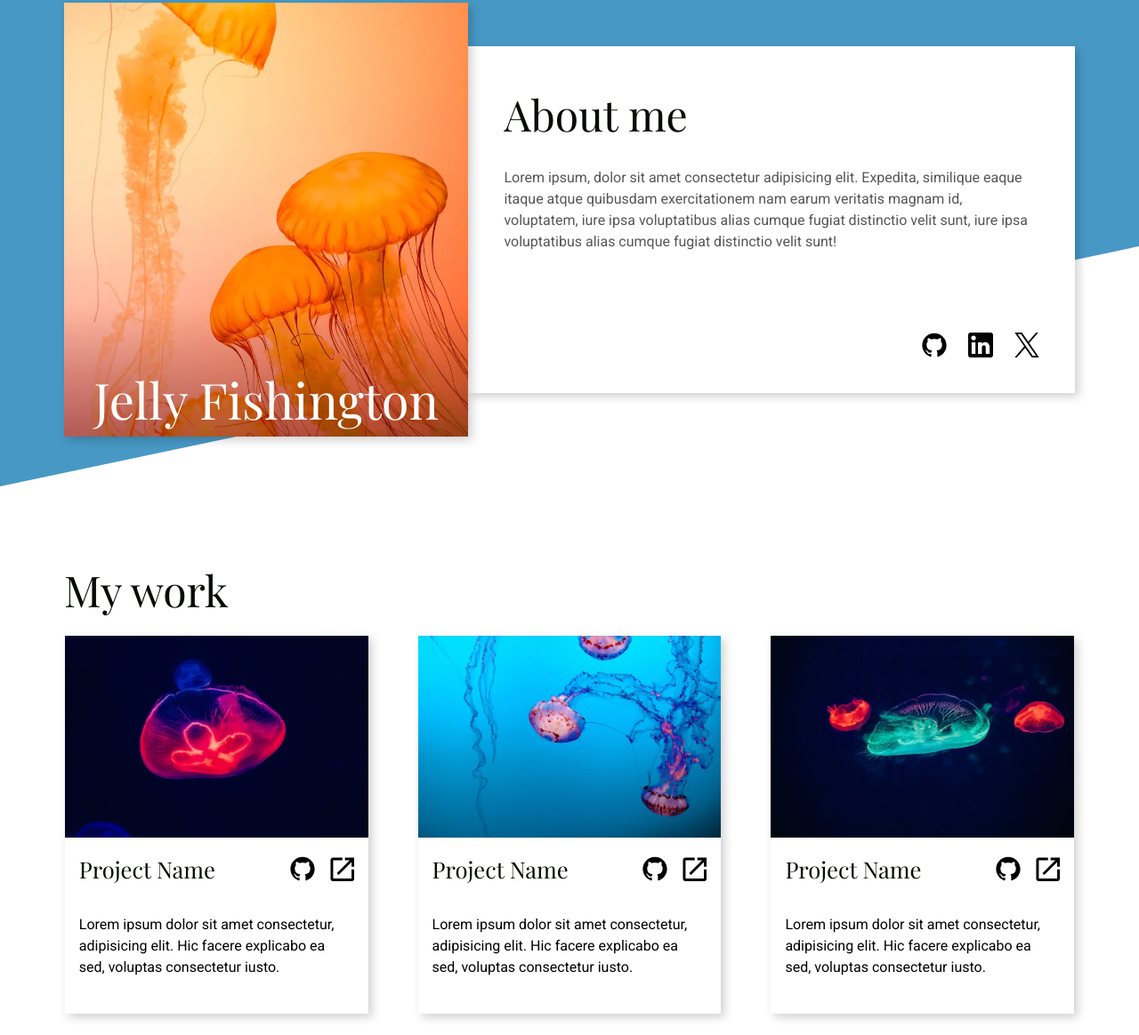
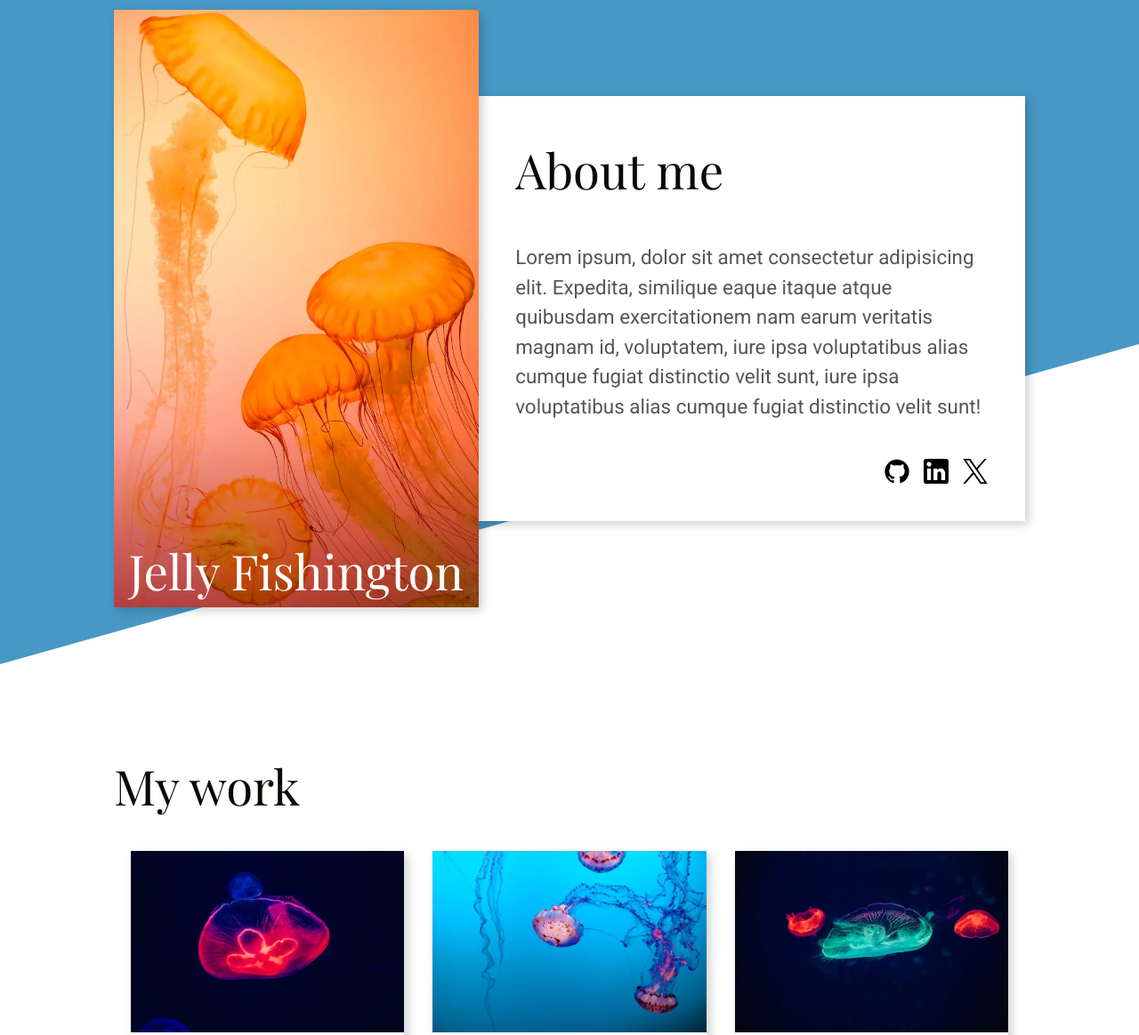
Before and after one commit to dwlknsn/TOP-portfolio-site, a plain HTML site: page index.html in a window 1280 px wide. Shown: the part 53-1217 px from the top of the page at 89% size. Drawn offline with nearby package versions, Linux system fonts and the light colour scheme; a web font is replaced by a local one.

Commit message:
Mobile styling

```diff
--- a/index.html
+++ b/index.html
@@ -20,10 +20,10 @@
   <section id="hero" class="container">
     <div id="hero-image-container">
       <!-- <img src="./images/pexels-photo-800x1200-10.webp" alt="Profile Picture" width="800" height="1200" class="placeholder"> -->
-      <h1 class="section-title">Jelly Fishington</h1>
+      <h1>Jelly Fishington</h1>
     </div>
     <div id="bio-container">
-      <h1 class="section-title">About me</h1>
+      <h1>About me</h1>
       <p>
         Lorem ipsum, dolor sit amet consectetur adipisicing elit. Expedita, similique eaque itaque atque quibusdam exercitationem nam earum veritatis magnam id, voluptatem, iure ipsa voluptatibus alias cumque fugiat distinctio velit sunt, iure ipsa voluptatibus alias cumque fugiat distinctio velit sunt!
       </p>
@@ -41,12 +41,12 @@
     </div>
   </section>
   <main class="container">
-    <h1 class="section-title">My work</h1>
+    <h1>My work</h1>
     <div id="projects">
       <div class="project-card">
         <img class="placeholder" src="images/pexels-photo-800x533-1.webp" alt="Screenshot of project" width="800" height="533">
         <div class="card-header">
-          <h3 class="project-name card-title">Project Name</h3>
+          <h3 class="project-name">Project Name</h3>
           <div class="external-links">
             <div class="icon">
               <img src="./images/icons/github.svg" alt="github icon" width="28" height="28">
@@ -63,7 +63,7 @@
       <div class="project-card">
         <img class="placeholder" src="images/pexels-photo-800x533-2.webp" alt="Screenshot of project" width="800" height="533">
         <div class="card-header">
-          <h3 class="project-name card-title">Project Name</h3>
+          <h3 class="project-name">Project Name</h3>
           <div class="external-links">
             <div class="icon">
               <img src="./images/icons/github.svg" alt="github icon" width="28" height="28">
@@ -80,7 +80,7 @@
       <div class="project-card">
         <img class="placeholder" src="images/pexels-photo-800x533-3.webp" alt="Screenshot of project" width="800" height="533">
         <div class="card-header">
-          <h3 class="project-name card-title">Project Name</h3>
+          <h3 class="project-name">Project Name</h3>
           <div class="external-links">
             <div class="icon">
               <img src="./images/icons/github.svg" alt="github icon" width="28" height="28">
@@ -97,7 +97,7 @@
       <div class="project-card">
         <img class="placeholder" src="images/pexels-photo-800x533-4.webp" alt="Screenshot of project" width="800" height="533">
         <div class="card-header">
-          <h3 class="project-name card-title">Project Name</h3>
+          <h3 class="project-name">Project Name</h3>
           <div class="external-links">
             <div class="icon">
               <img src="./images/icons/github.svg" alt="github icon" width="28" height="28">
@@ -114,7 +114,7 @@
       <div class="project-card">
         <img class="placeholder" src="images/pexels-photo-800x533-5.webp" alt="Screenshot of project" width="800" height="533">
         <div class="card-header">
-          <h3 class="project-name card-title">Project Name</h3>
+          <h3 class="project-name">Project Name</h3>
           <div class="external-links">
             <div class="icon">
               <img src="./images/icons/github.svg" alt="github icon" width="28" height="28">
@@ -131,7 +131,7 @@
       <div class="project-card">
         <img class="placeholder" src="images/pexels-photo-800x533-6.webp" alt="Screenshot of project" width="800" height="533">
         <div class="card-header">
-          <h3 class="project-name card-title">Project Name</h3>
+          <h3 class="project-name">Project Name</h3>
           <div class="external-links">
             <div class="icon">
               <img src="./images/icons/github.svg" alt="github icon" width="28" height="28">
@@ -149,7 +149,7 @@
   </main>
   <footer class="container">
     <div id="contact-information-container">
-      <h1 class="section-title">Contact Me</h1>
+      <h1>Contact Me</h1>
       <p>Lorem ipsum dolor sit amet consectetur adipisicing elit. Maxime quod neque adipisci, tempore, enim exercitationem.</p>
       <div class="contact-details">
 
--- a/stylesheets/base.css
+++ b/stylesheets/base.css
@@ -1,24 +1,4 @@
 :root {
-  /* Text sizes */
-  --text-xs:   0.75rem;  /* 12px */
-  --text-sm:   0.875rem; /* 14px */
-  --text-base: 1rem;     /* 16px */
-  --text-lg:   1.125rem; /* 18px */
-  --text-xl:   1.25rem;  /* 20px */
-  --text-2xl:  1.5rem;   /* 24px */
-  --text-3xl:  1.875rem; /* 30px */
-  --text-4xl:  2.25rem;  /* 36px */
-
-  /* padding/margin sizes */
-  --p-1:       1rem;     /* 16px */
-  --p-2:       1.5rem;   /* 24px */
-  --p-3:       2rem;     /* 32px */
-  --p-4:       2.5rem;   /* 40px */
-  --p-5:       3rem;     /* 48px */
-  --p-6:       3.5rem;   /* 56px */
-  --p-7:       4.5rem;   /* 64px */
-  --p-8:       4.5rem;   /* 72px */
-
   /* color palette */
   --text-primary: #060b04;
   --text-secondary: #575655;
@@ -48,36 +28,28 @@ img {
   shape-margin: 1rem;
 
   &.placeholder {
-    background: linear-gradient(#72bee1, #4a9f9f);
+    background: linear-gradient(135deg, var(--bg-secondary), var(--bg-primary));
   }
 }
 
-h1 {font-size: var(--text-4xl); }
-h2 { font-size: var(--text-3xl); }
-h3 { font-size: var(--text-2xl); }
-h4 { font-size: var(--text-1xl); }
+h1 { font-size: clamp(3rem,   1rem + 3vw,   5rem); }
+h2 { font-size: clamp(2rem,   1rem + 2vw,   4rem); }
+h3 { font-size: clamp(1.5rem, 1rem + 1vw,   3rem); }
+h4 { font-size: clamp(1rem,   1rem + 0.5vw, 2rem); }
+p  { font-size: clamp(1rem,   1rem + 0.5vw, 1.5rem); }
 
 h1, h2, h3, h4 {
   color: var(--text-primary);
+  font-weight: 200;
   font-family: "Playfair Display", serif;
 }
 
 p {
   color: var(--text-secondary);
-  font-size: var(--text-base);
   font-family: "Roboto", serif;
 }
 
 .container {
-  padding: var(--p-6) var(--p-8);
+  margin: 0 auto;
+  padding: clamp(2rem, 5vw, 8rem) clamp(1rem, 10vw, 10rem);
 }
-
-.section-title {
-  font-size: clamp(2rem, 4vw, 3rem);
-  font-weight: 100;
-}
-
-.card-title {
-  font-size: clamp(1.5rem, 2vw, 2.5rem);
-  font-weight: 200;
-}
--- a/stylesheets/styles.css
+++ b/stylesheets/styles.css
@@ -1,16 +1,16 @@
 body {
   display: flex;
   flex-direction: column;
-  gap: var(--p-2);
+  gap: 2rem;
   background-color: var(--bg-main);
 }
 
 #clip-background {
   position: absolute;
   width: 100%;
+  min-height: 800px;
   background-color: var(--bg-secondary);
   clip-path: polygon(0% 0%, 100% 0%, 100% 55%, 0% 100%);
-  height: 600px;
   align-content: center;
   z-index: 1;
 }
@@ -18,14 +18,10 @@ body {
 #hero {
   z-index: 2;
   background-color: var(--bg-main);
-  height: 600px;
-  display: flex;
-  align-items: center;
-
+  height: clamp(400px, 800px, 1200px);
 
   #hero-image-container {
-    height: 100%;
-    min-width: clamp(300px, 40%, 600px);
+    min-height: 300px;
     position: relative;
     box-shadow: 4px 4px 10px 0px var(--bg-dark-transparent);
     border-image-source: linear-gradient(rgba(0,0,0, 0%) 70%, rgba(0,0,0, 30%));
@@ -34,12 +30,11 @@ body {
     background-size: cover;
     background-position: center;
 
-    img {
-      display: none;
-      height: 100%;
-      object-fit: cover;
-      position: relative;
-    }
+    /* img {
+    height: 80%;
+    object-fit: cover;
+    position: relative;
+    } */
 
     h1 {
       width: 100%;
@@ -47,28 +42,32 @@ body {
       text-align: center;
       position: absolute;
       bottom: 0;
-      font-size: clamp(3.5rem, 4vw, 4.5rem);
-      /* background-color: var(--bg-dark-transparent); */
     }
   }
 
   #bio-container {
-    height: 80%;
     background-color: var(--bg-primary);
     box-shadow: 4px 4px 10px 0px var(--bg-dark-transparent);
-    padding: var(--p-4);
+    padding: clamp(1rem, 1rem + 2vw, 3rem);
     display: flex;
     flex-direction: column;
-    gap: var(--p-2);
+    gap: clamp(1rem, 1rem + 2vw, 3rem);
+
+    h1 {
+      width: 100%;
+      text-align: center;
+    }
 
     p {
+      width: 100%;
       flex-grow: 1;
+      text-align: left;
     }
 
     #hero-social-links {
       display: flex;
-      gap: var(--p-2);
-      justify-content: end;
+      gap: 1rem;
+      justify-content: center;
       align-items: center;
 
       .icon img {
@@ -79,70 +78,81 @@ body {
 }
 
 main {
-  display: flex;
-  flex-direction: column;
-  gap: var(--p-1);
+  h1 {
+    margin-bottom: 2rem;
+    text-align: center;
+  }
 
   #projects {
     display: flex;
     flex-wrap: wrap;
-    gap: var(--p-6);
+    gap: clamp(1rem, 2rem, 3rem);
     justify-content: center;
 
     .project-card {
-      width: clamp(300px, 30%, 500px);
+      width: clamp(300px, 80%, 90%);
       display: flex;
       flex-direction: column;
-      gap: var(--p-1);
+      gap: 1rem;
       box-shadow: 4px 4px 10px 0px var(--bg-dark-transparent);
+      margin-bottom: 2rem;
 
       .card-header {
+        width: 100%;
         display: flex;
-        justify-content: space-between;
         align-items: center;
-        padding: 0 var(--p-1);
+        padding: 0 1rem;
+
+        .project-name {
+          flex-grow: 1;
+        }
 
         .external-links {
           display: flex;
-          gap: var(--p-1);
+          gap: 1rem;
           justify-content: center;
           align-items: center;
         }
       }
 
       .card-body {
-        padding: var(--p-1);
-        margin-bottom: var(--p-2);
+        width: 100%;
+        padding: 1rem;
+        margin-bottom: 2rem;
       }
 
     }
-}
+  }
 
 }
 
 footer {
   display: flex;
-  gap: var(--p-6);
+  flex-direction: column;
+  gap: 3rem;
   background-color: var(--bg-secondary);
   justify-content: top;
 
   #contact-information-container {
+    h1 {
+      text-align: center;
+    }
     width: clamp(400px, 45%, 600px);
     display: flex;
     flex-direction: column;
-    gap: var(--p-2);
+    gap: 2rem;
 
     * { color: var(--text-light); }
 
     .contact-details {
       display: flex;
       flex-direction: column;
-      gap: var(--p-1);
+      gap: 1rem;
     }
 
     .contact-method {
       display: flex;
-      gap: var(--p-1);
+      gap: 1rem;
 
       .icon {
         filter: invert(1)
@@ -151,7 +161,7 @@ footer {
 
     #footer-social-links {
       display: flex;
-      gap: var(--p-2);
+      gap: 2rem;
       justify-content: start;
     }
   }
@@ -168,3 +178,60 @@ footer {
     }
   }
 }
+
+/*
+
+Breakpoints reference
+
+--phone-max-width: 599px;
+--tablet-portrait-min-width: 600px;
+--tablet-landscape-min-width: 900px;
+--desktop-min-width: 1200px;
+--big-desktop-min-width: 1800px;
+*/
+
+@media (width >= 600px) {
+  #hero {
+    display: flex;
+    align-items: center;
+
+    #hero-image-container {
+      height: 100%;
+      min-width: 40%;
+    }
+
+    #bio-container {
+      h1 {
+        text-align: start;
+      }
+
+      #hero-social-links {
+        justify-content: end;
+      }
+    }
+  }
+
+  main {
+
+    h1 {
+      text-align: start;
+    }
+    #projects {
+
+      .project-card {
+        width: clamp(300px, 30%, 600px);
+      }
+    }
+  }
+
+  footer {
+    flex-direction: row;
+
+    #contact-information-container {
+
+      h1 {
+        text-align: start;
+      }
+    }
+  }
+}
```
